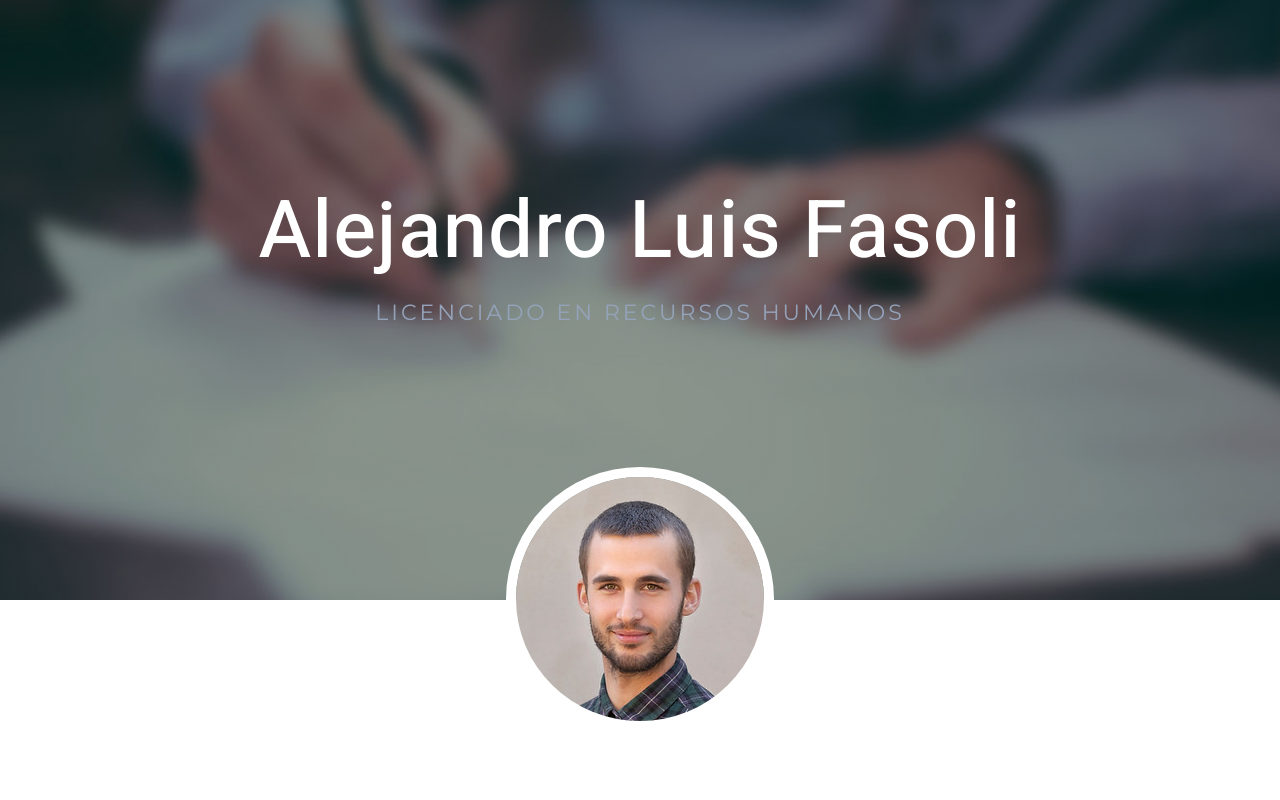
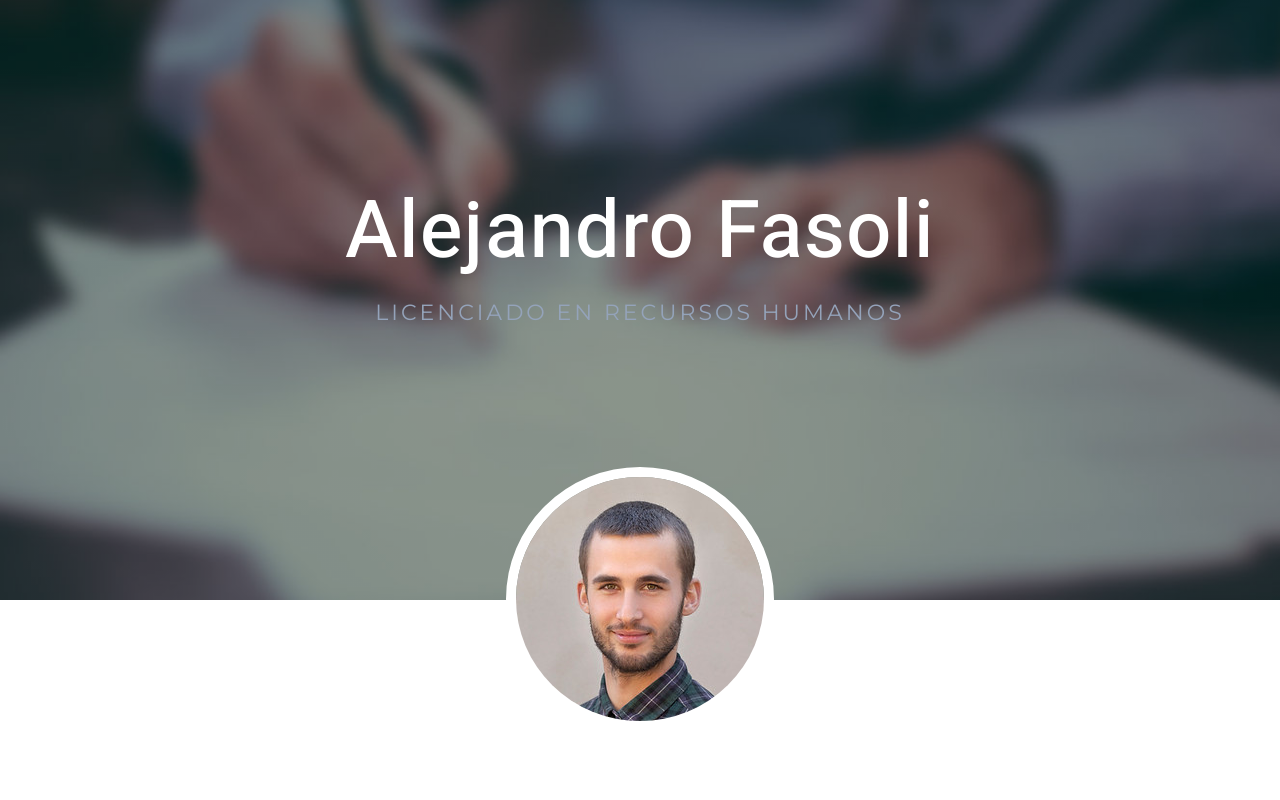
Before and after one commit to juanpabloduette/alejandrofasoli, a plain HTML site: page index.html in a window 1280 px wide. Shown: the top 800 px of the page. Drawn offline with Linux system fonts and the light colour scheme.

Commit message:
Cambio en Luis

```diff
--- a/index.html
+++ b/index.html
@@ -10,7 +10,7 @@
 </head>
 <body>
 	<header>
-		<h2 class="fasoli">Alejandro Luis Fasoli</h2>
+		<h2 class="fasoli">Alejandro Fasoli</h2>
 		<h2 class="analista">LICENCIADO EN RECURSOS HUMANOS</h2>
 		<div class="fotopersonal">
 			<img src="/img/fasoli.jpg" alt="Alejandro Fasoli">
```
